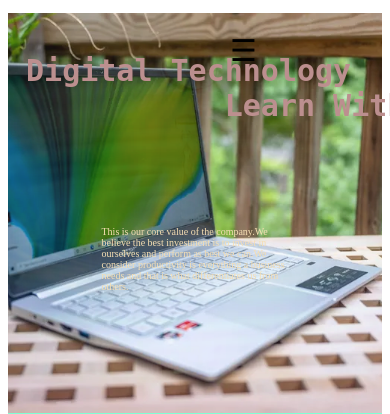
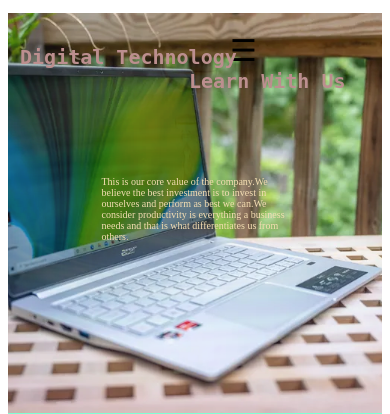
Before and after one commit to webdeveloperQaswarahmad/webdeveloperQaswarahmad.github.io, a PHP site: page /main.html in a window 390 px wide; the page is wider, and only the part inside the window is pictured. Shown: the top 414 px of that part. Run offline with PHP 8.4, Linux system fonts and the light colour scheme.

Commit message:
Update main.css

```diff
--- a/main.css
+++ b/main.css
@@ -197,3 +197,9 @@ h2{
     p{
        font-size: 10px;
     }
+}
+@media screen and (max-width:480px){
+    h1{
+        font-size: 20px;
+    }
+}
```
